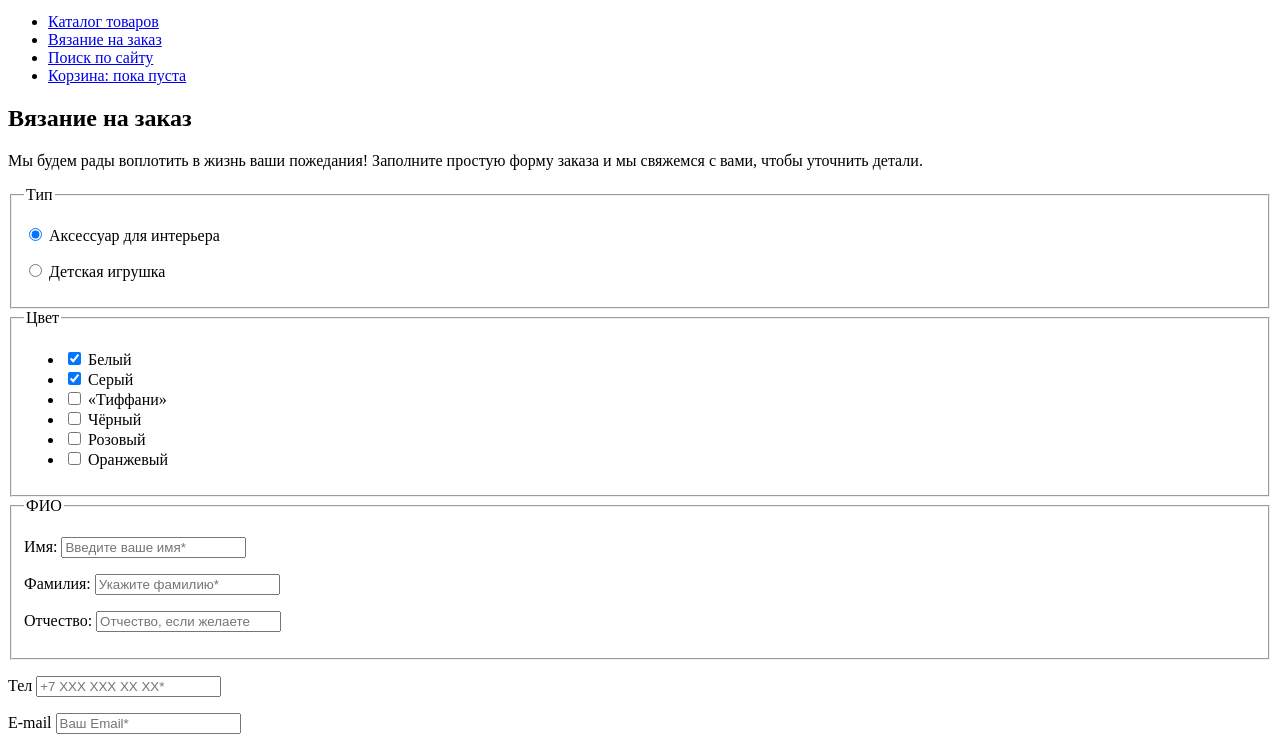
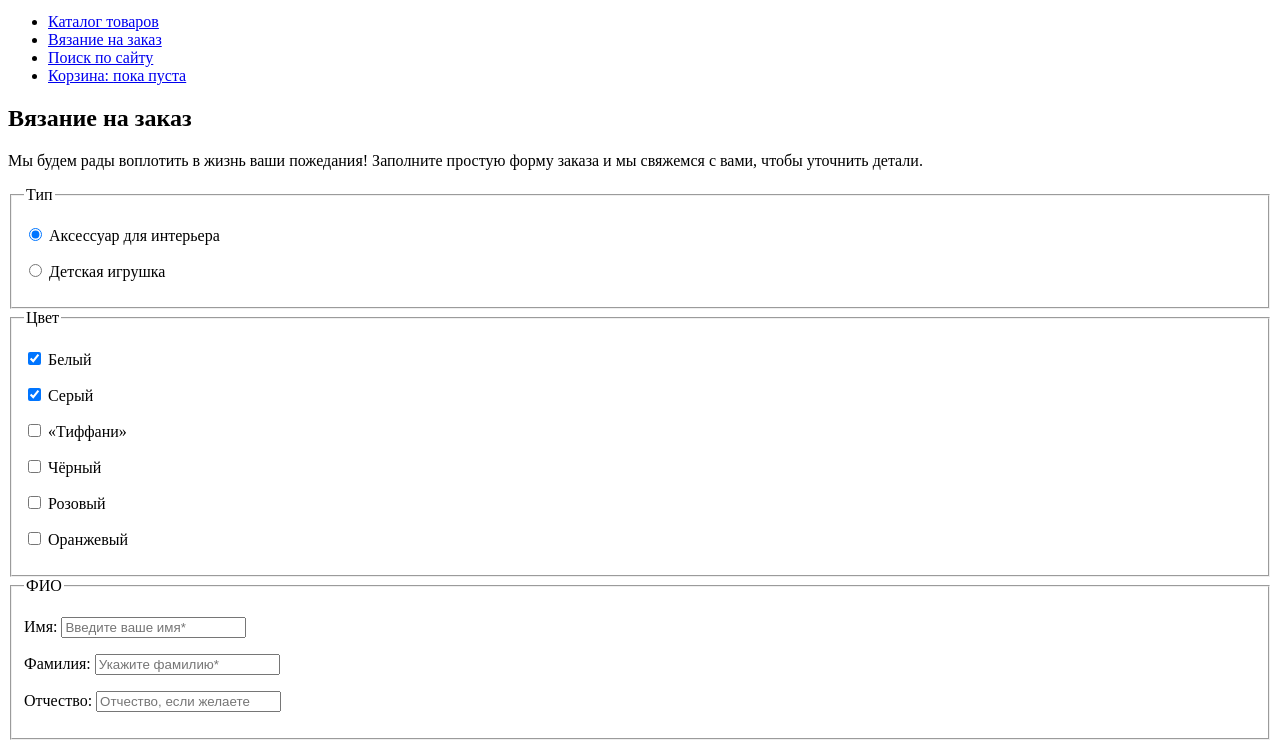
Before and after one commit to NI-coder/574459-mishka, a website: page source/form.html in a window 1280 px wide. Shown: the part 71-813 px from the top of the page. Drawn offline with Linux system fonts and the light colour scheme.

Commit message:
приводит к единообразию классы в форме: меняет список на абзацы

```diff
--- a/source/form.html
+++ b/source/form.html
@@ -51,32 +51,30 @@
             <legend class="form__legend">
               Цвет
             </legend>
-            <ul class="form__list">
-              <li class="form__list-item">
+            <p class="form__inner form__inner--colour">
               <input class="form__input form__input--checkbox" id="colour-white-field" type="checkbox" name="colour-white" checked>
               <label class="form__label form__label--checkbox" for="colour-white-field">Белый</label>
-              </li>
-              <li class="form__list-item">
+            </p>
+            <p class="form__inner form__inner--colour">
               <input class="form__input form__input--checkbox" id="colour-gray-field" type="checkbox" name="colour-gray" checked>
               <label class="form__label form__label--checkbox" for="colour-gray-field">Серый</label>
-              </li>
-              <li class="form__list-item">
+            </p>
+            <p class="form__inner form__inner--colour">
               <input class="form__input form__input--checkbox" id="colour-tiffany-field" type="checkbox" name="colour-tiffany">
               <label class="form__label form__label--checkbox" for="colour-tiffany-field">&#171;Тиффани&#187;</label>
-              </li>
-              <li class="form__list-item">
+            </p>
+            <p class="form__inner form__inner--colour">
               <input class="form__input form__input--checkbox" id="colour-black-field" type="checkbox" name="black-gray">
               <label class="form__label form__label--checkbox" for="colour-black-field">Чёрный</label>
-              </li>
-              <li class="form__list-item">
+            </p>
+            <p class="form__inner form__inner--colour">
               <input class="form__input form__input--checkbox" id="colour-pink-field" type="checkbox" name="colour-pink">
               <label class="form__label form__label--checkbox" for="colour-pink-field">Розовый</label>
-              </li>
-              <li class="form__list-item">
+            </p>
+            <p class="form__inner form__inner--colour">
               <input class="form__input form__input--checkbox" id="colour-orange-field" type="checkbox" name="colour-orange">
               <label class="form__label form__label--checkbox" for="colour-orange-field">Оранжевый</label>
-              </li>
-            </ul>
+            </p>
           </fieldset>
           <fieldset class="form__item form__item--name">
             <legend class="form__legend">
```
Lines whose indentation alone changed are shown as unchanged.
